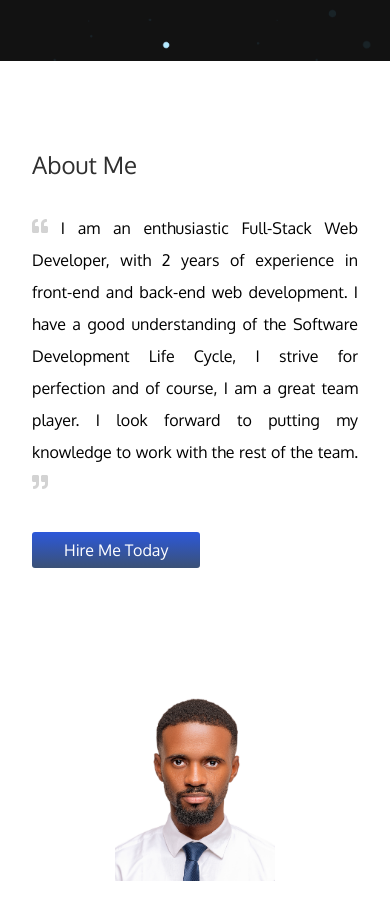
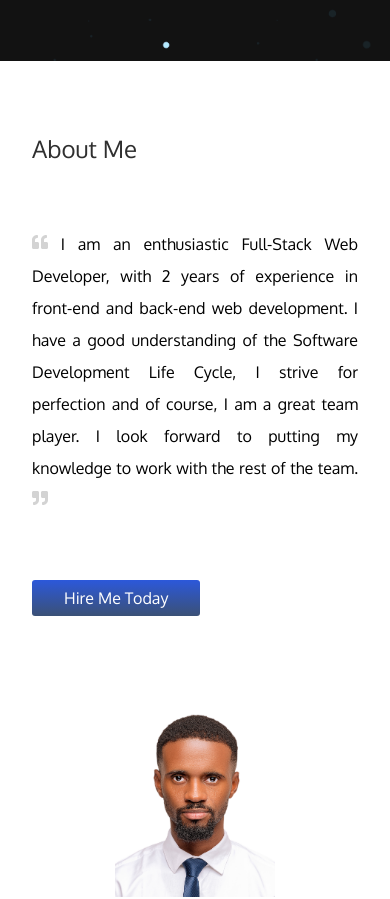
Before and after one commit to Targemac/Targemac.github.io, a React (Create React App) app: page / in a window 390 px wide. Shown: the part 783-1682 px from the top of the page. Built offline with nearby package versions, Linux system fonts and the light colour scheme.

Commit message:
optimized for mobile view-5

```diff
--- a/src/App.css
+++ b/src/App.css
@@ -127,7 +127,7 @@
     padding: 0 2rem;
     display: flex;
     flex-direction: column;
-    row-gap: 2rem;
+    row-gap: 4rem;
     /* align-items: center; */
     /* justify-content:space-evenly */
   }
@@ -200,8 +200,8 @@
     border-radius: 50%;
     border: solid 2px #ffffff;
     transition: all 0.3s ease-in-out;
-    background-color: rgb(250, 250, 250, 0.2);
-    backdrop-filter: blur(5px);
+    /* background-color: rgb(250, 250, 250, 0.2); */
+    /* backdrop-filter: blur(5px); */
     display: flex;
     justify-content: center;
     align-items: center;
```
